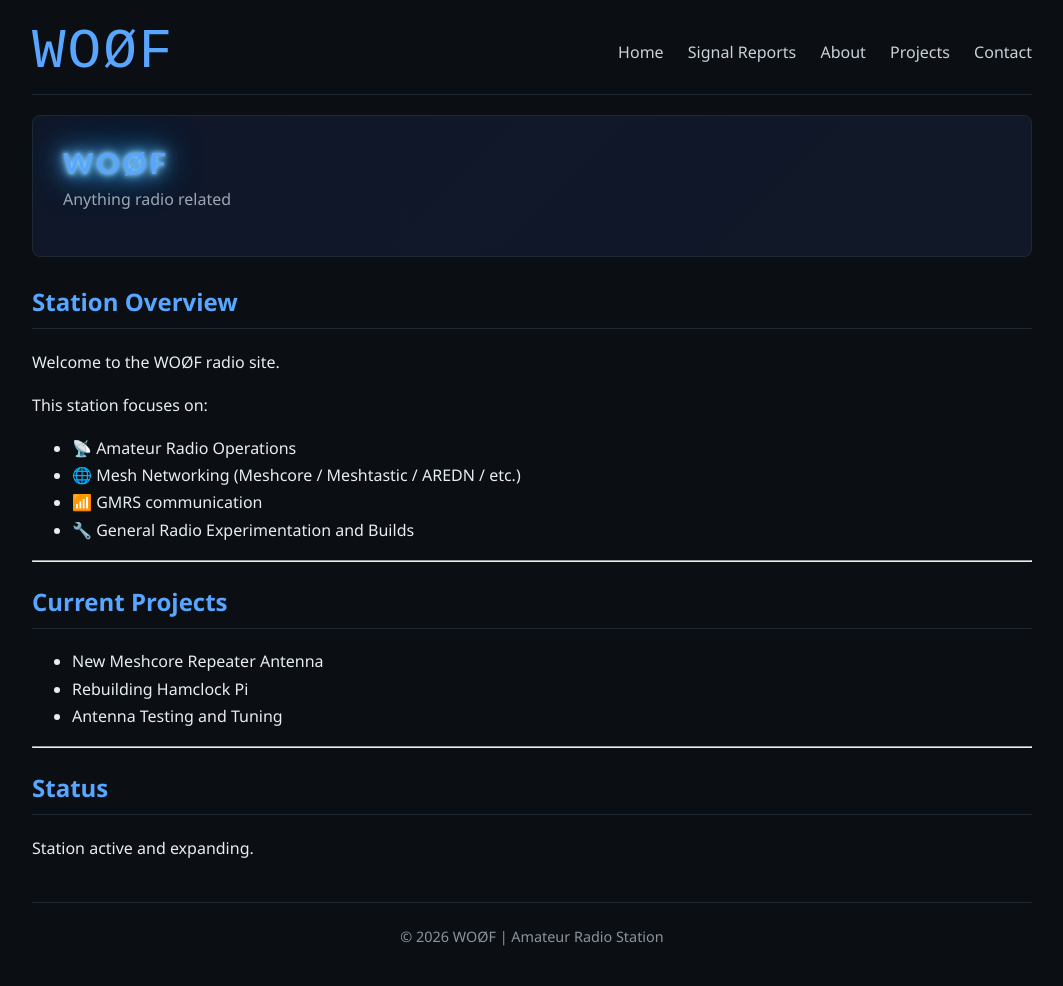
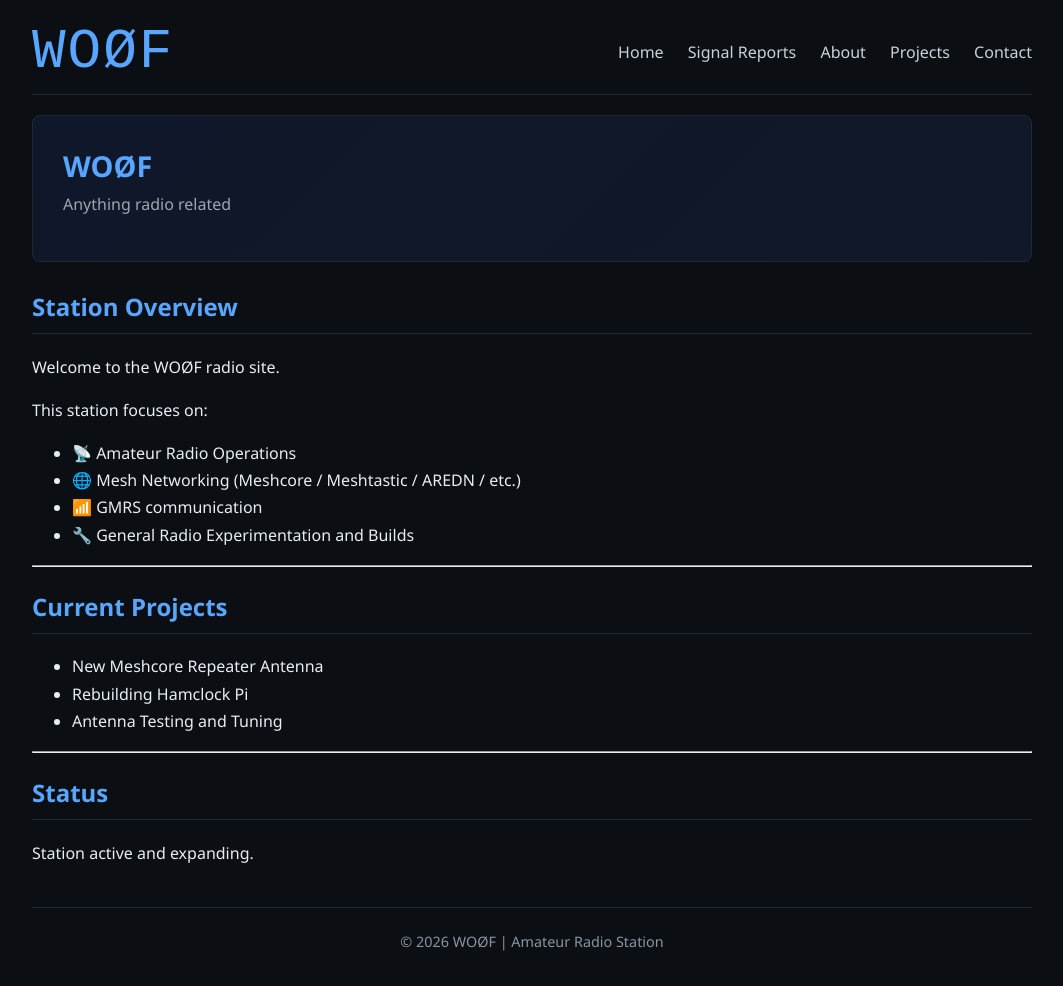
Before and after one commit to Lymitliss/Lymitliss.github.io, a Jekyll site: the page built from index.md, in a window 1280 px wide. Shown: the whole page, without its empty margins (108-1171 px from the left). Built offline with Jekyll 4.4.1, drawn with Linux system fonts in a browser that asks for light colours.

Commit message:
Update style.css

```diff
--- a/assets/style.css
+++ b/assets/style.css
@@ -134,18 +134,5 @@ tr:nth-child(even) {
 .s57 { background: #2ea043; color: #fff; }  /* good */
 .s55 { background: #9e6a03; color: #fff; }  /* fair */
 .s41 { background: #da3633; color: #fff; }  /* weak */
-.neon-title {
-  font-family: "Trebuchet MS", "Arial Rounded MT Bold", Arial, sans-serif;
-  font-size: 3rem;
-  font-weight: 700;
-  letter-spacing: 0.12em;
-  margin: 0;
-  color: #8fd3ff;
-  text-transform: uppercase;
-  text-shadow:
-    0 0 4px #8fd3ff,
-    0 0 8px #8fd3ff,
-    0 0 16px #4db8ff,
-    0 0 28px #4db8ff,
-    0 0 40px #1f8fff;
+
 }
```
